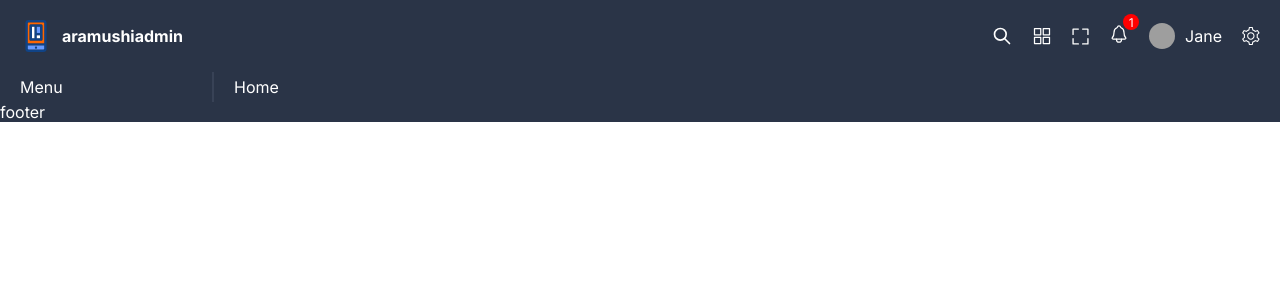
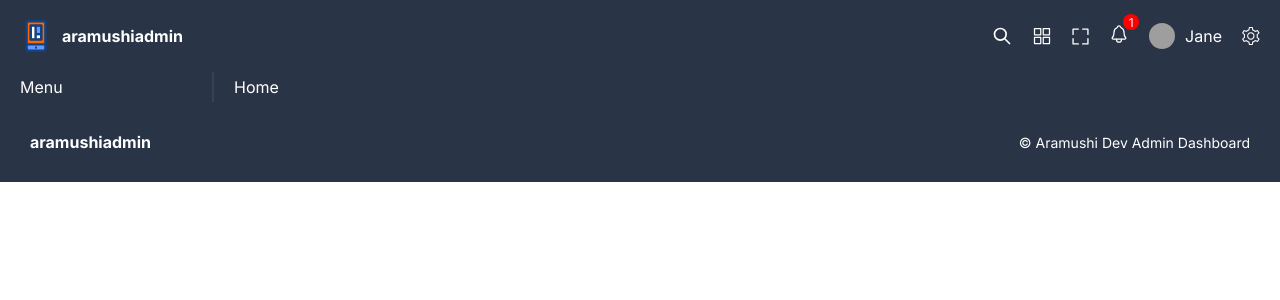
Before and after one commit to lustlee/react-admin, a React (Vite) app: page / in a window 1280 px wide. Shown: the top 300 px of the page. Built offline with nearby package versions, Linux system fonts and the light colour scheme; grey boxes are pictures that could not be loaded.

Commit message:
feat: styled the footer component

```diff
--- a/src/components/footer/Footer.tsx
+++ b/src/components/footer/Footer.tsx
@@ -1,7 +1,12 @@
 import './footer.scss'
 
 const Footer = () => {
-  return <div className="footer">footer</div>
+  return (
+    <div className="footer">
+      <span>aramushiadmin</span>
+      <span>© Aramushi Dev Admin Dashboard</span>
+    </div>
+  )
 }
 
 export default Footer
--- a/src/components/footer/footer.scss
+++ b/src/components/footer/footer.scss
@@ -1,2 +1,15 @@
 .footer {
+  display: flex;
+  align-items: center;
+  justify-content: space-between;
+  padding: 30px;
+
+  span {
+    &:first-child {
+      font-weight: bold;
+    }
+    &:last-child {
+      font-size: 14px;
+    }
+  }
 }
```
